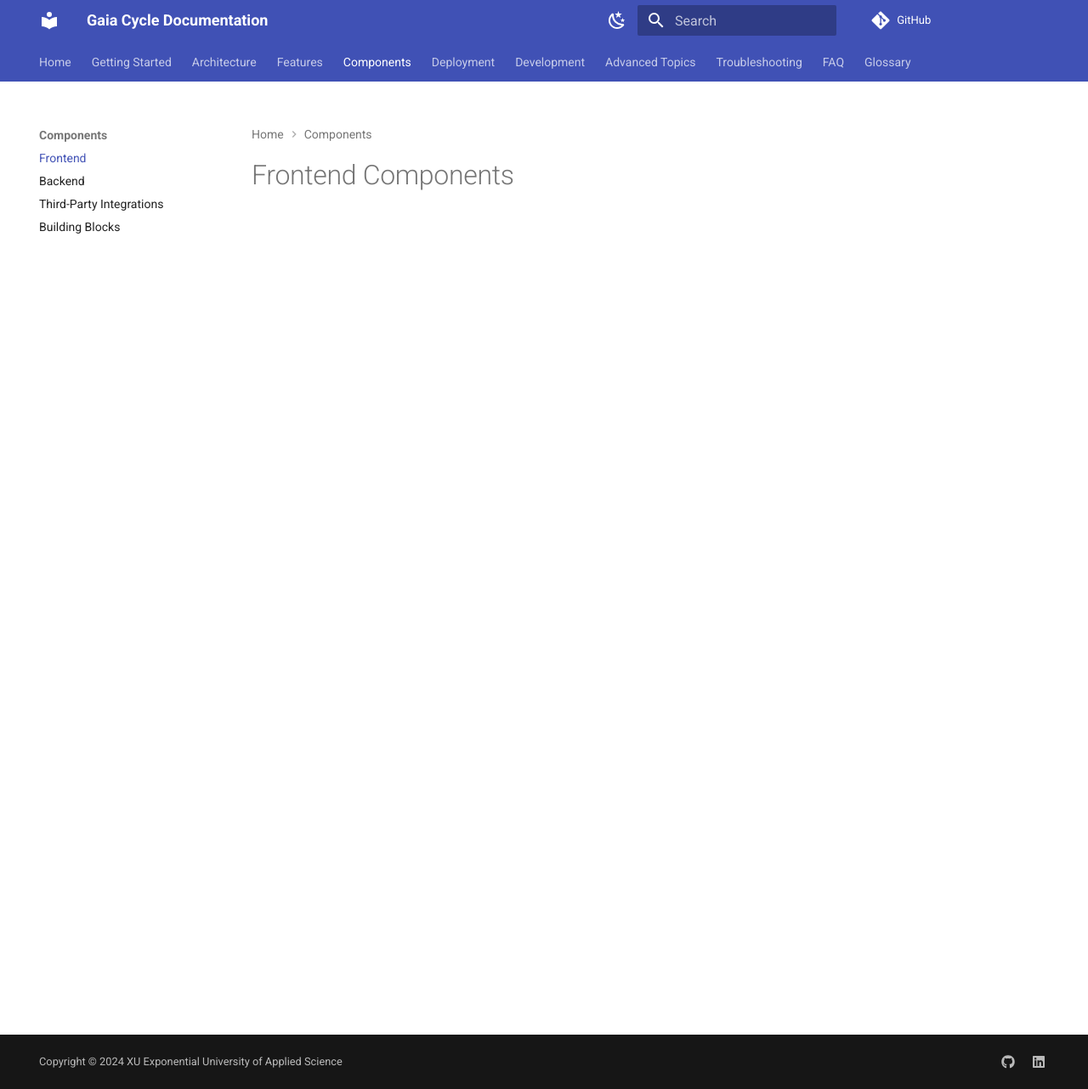
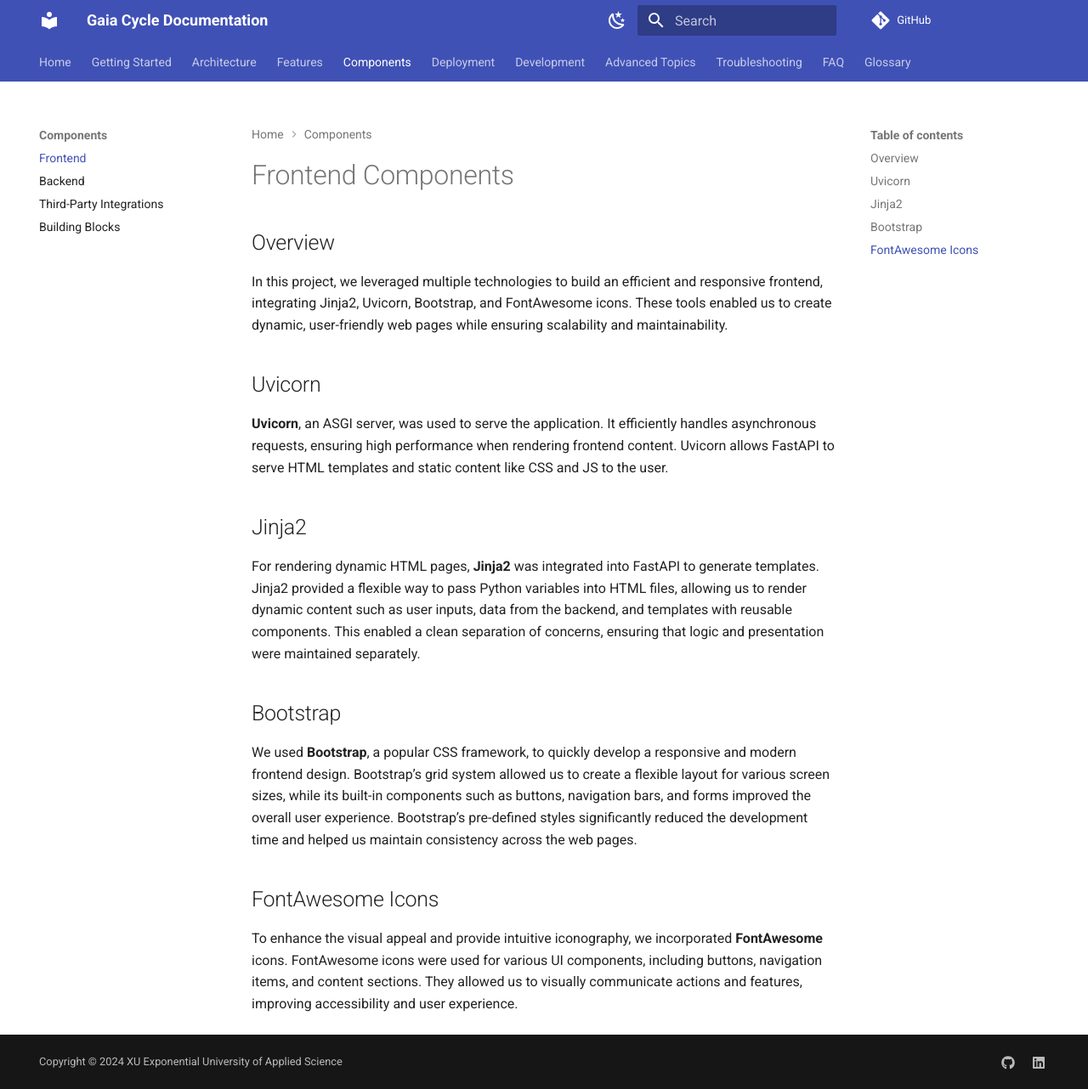
Before and after one commit to YouunFruit/GaiasCycle, an MkDocs documentation site: the page built from docs/components/frontend.md, in a window 1280 px wide and 1282 px high. Shown: the whole window at 85% size. Built offline with MkDocs 1.6.1 and Material for MkDocs 9.7.7, drawn with Linux system fonts in a browser that asks for light colours; comment, search, counter and statistics services are not loaded.

Commit message:
Add: MkDocs Frontend documentation page

```diff
--- a/docs/components/frontend.md
+++ b/docs/components/frontend.md
@@ -1,8 +1,27 @@
 # Frontend Components
+
+## Overview
+
+In this project, we leveraged multiple technologies to build an efficient and responsive frontend, integrating Jinja2, Uvicorn, Bootstrap, and FontAwesome icons. These tools enabled us to create dynamic, user-friendly web pages while ensuring scalability and maintainability.
+
+## Uvicorn
+
+**Uvicorn**, an ASGI server, was used to serve the application. It efficiently handles asynchronous requests, ensuring high performance when rendering frontend content. Uvicorn allows FastAPI to serve HTML templates and static content like CSS and JS to the user.
+
+## Jinja2
+
+For rendering dynamic HTML pages, **Jinja2** was integrated into FastAPI to generate templates. Jinja2 provided a flexible way to pass Python variables into HTML files, allowing us to render dynamic content such as user inputs, data from the backend, and templates with reusable components. This enabled a clean separation of concerns, ensuring that logic and presentation were maintained separately.
+
+## Bootstrap
+
+We used **Bootstrap**, a popular CSS framework, to quickly develop a responsive and modern frontend design. Bootstrap’s grid system allowed us to create a flexible layout for various screen sizes, while its built-in components such as buttons, navigation bars, and forms improved the overall user experience. Bootstrap’s pre-defined styles significantly reduced the development time and helped us maintain consistency across the web pages.
+
+## FontAwesome Icons
+
+To enhance the visual appeal and provide intuitive iconography, we incorporated **FontAwesome** icons. FontAwesome icons were used for various UI components, including buttons, navigation items, and content sections. They allowed us to visually communicate actions and features, improving accessibility and user experience.
 
 <!--
 Include:
 1. Overview of the frontend stack.
 2. Key pages and features.
-3. Frameworks/libraries used (e.g., React, Vue).
 -->
```
